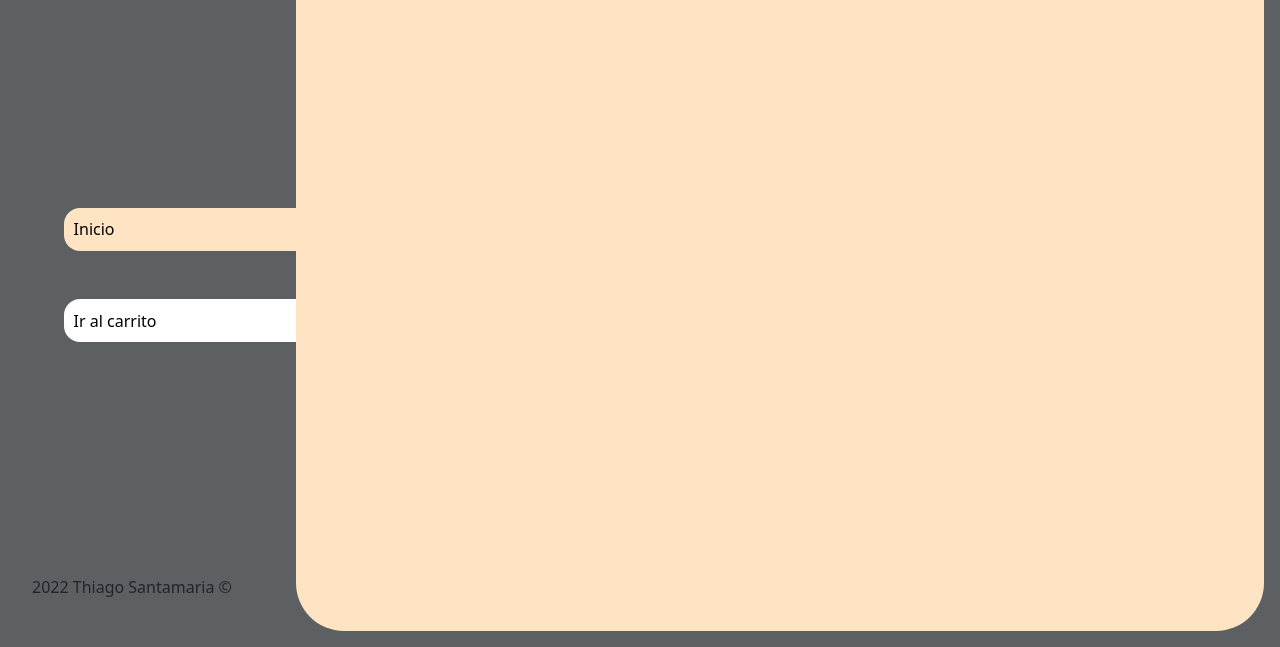
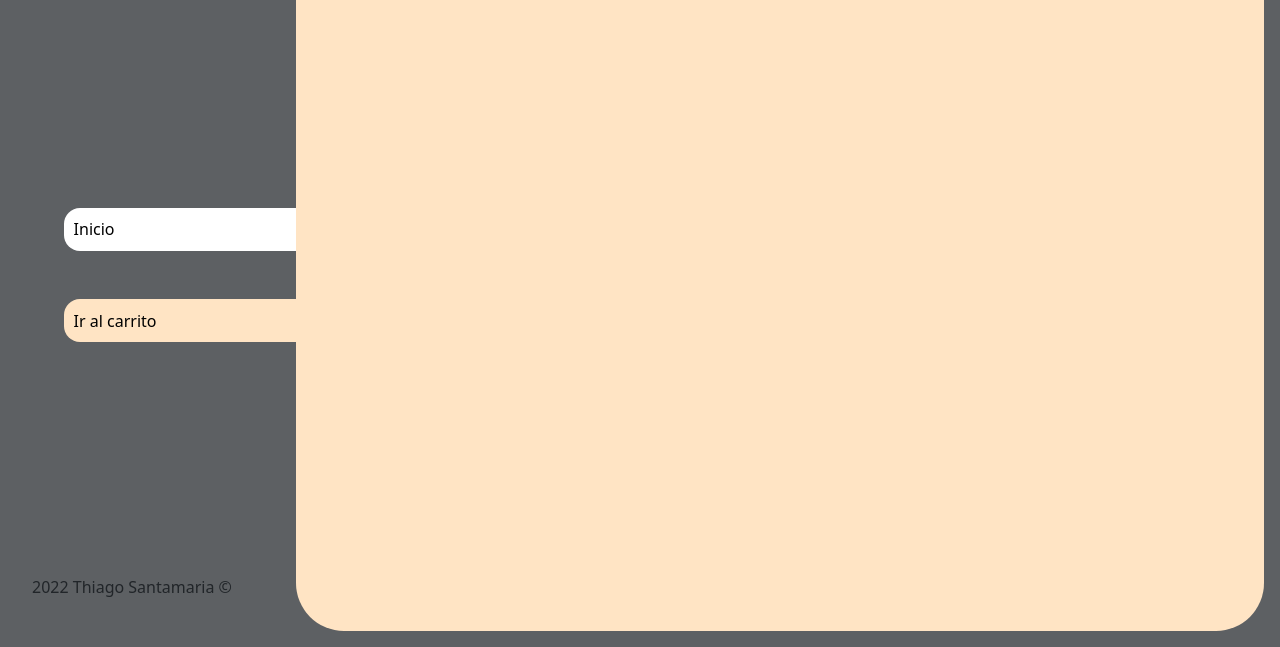
Before and after one commit to thiagofrivs/terceraPreentrega, a plain HTML site: page carrito.html in a window 1280 px wide. Shown: the part 153-800 px from the top of the page. Drawn offline with nearby package versions, Linux system fonts and the light colour scheme.

Commit message:
Fin, creo

```diff
--- a/carrito.html
+++ b/carrito.html
@@ -22,8 +22,8 @@
             <h1>Tienda de Componentes</h1>
             <nav>
                 <ul class="cont-ul">
-                    <li><a class="boton-menu active" href="index.html">Inicio</a></li>
-                    <li><a class="boton-menu" href="carrito.html">Ir al carrito</a></li>
+                    <li><a id="inicio" class="boton-menu active" href="index.html">Inicio</a></li>
+                    <li><a id="carrito" class="boton-menu" href="carrito.html">Ir al carrito</a></li>
                 </ul>
             </nav>
 
--- a/css/styles.css
+++ b/css/styles.css
@@ -167,7 +167,7 @@ main{
 
 .carrito-acciones-vaciar{
     border: 0;
-    background-color: var(--clr-grey);
+    background-color: #a2a5a8;
     padding: 1rem;
     border-radius: 1rem;
     color: #5d6063;
--- a/js/carrito.js
+++ b/js/carrito.js
@@ -53,6 +53,12 @@ const contenedorCarritoComprado=document.querySelector("#carrito-comprado")
 const textoTotal=document.querySelector("#total")
 const botonVaciar=document.querySelector("#vaciar-carrito")
 const botonComprar=document.querySelector("#boton-comprar")
+const inicio=document.getElementById("inicio")
+const carrito=document.getElementById("carrito")
+
+
+inicio.classList.remove("active")
+carrito.classList.add("active")
 
 console.log(productosEnCarrito)
 let total=0
```
Also changed, not shown: index.html (+2 -2 lines).
